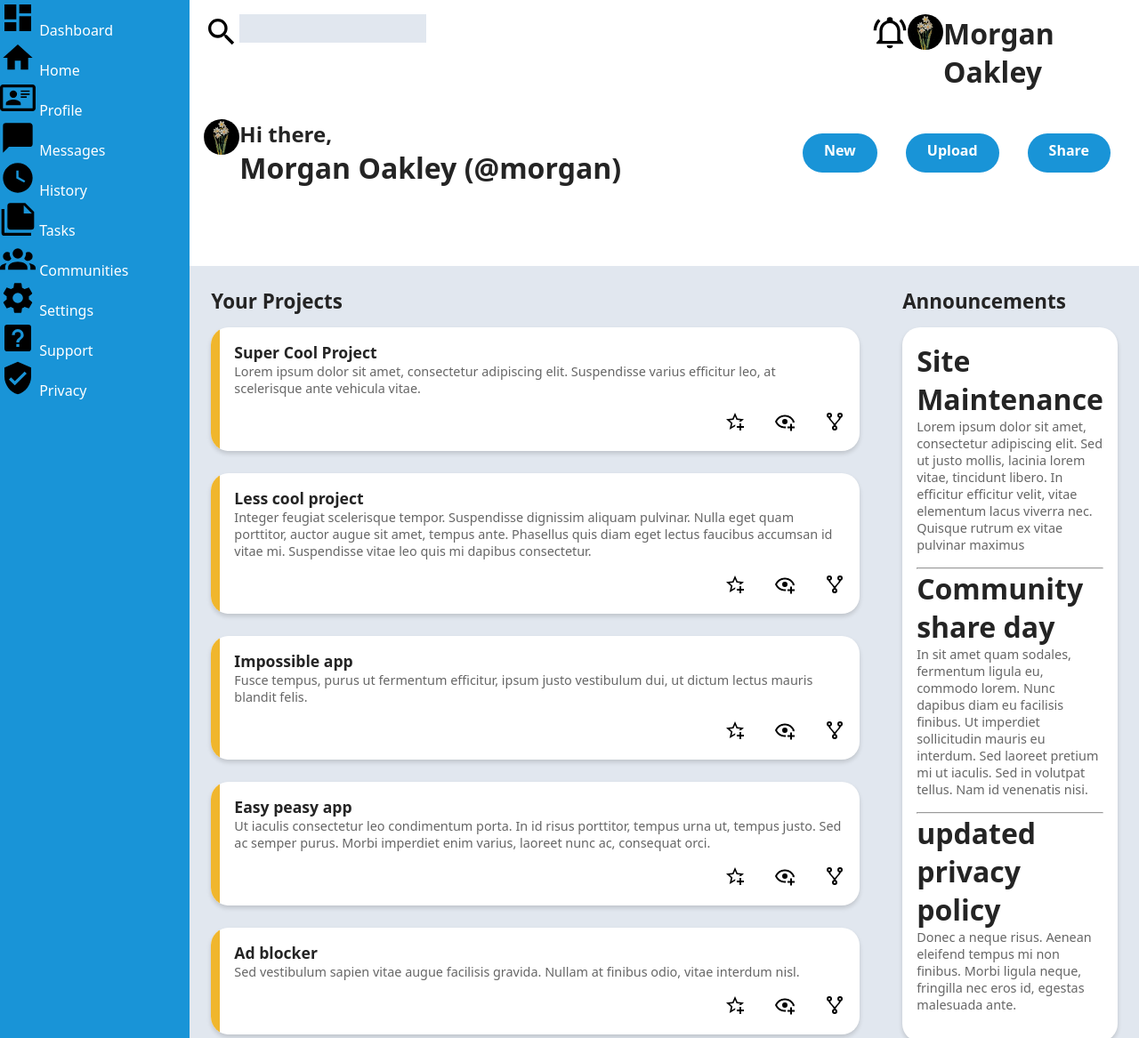
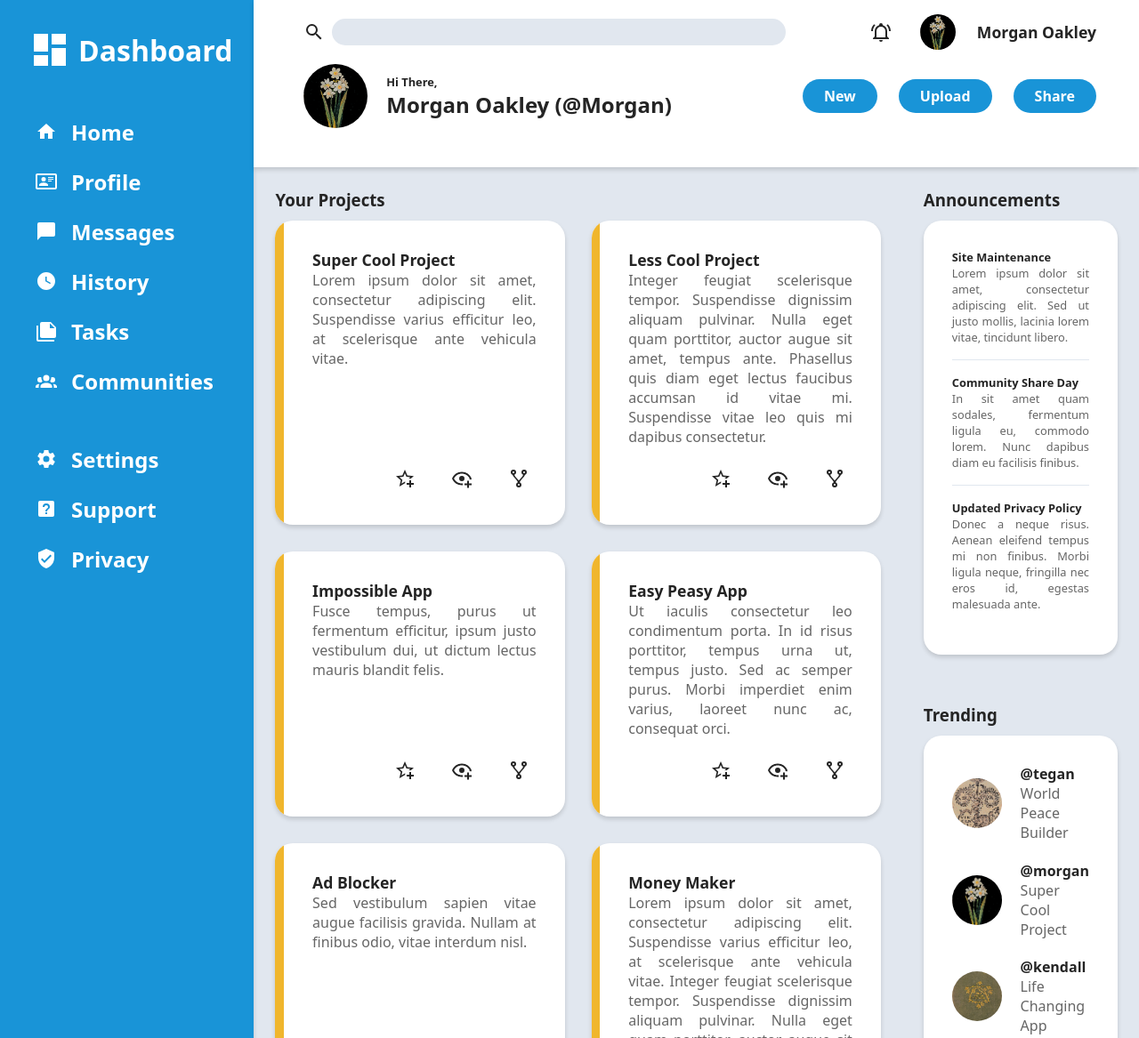
Before and after one commit to cahdmus/Admin-Dashboard-TOP, a plain HTML site: page index.html in a window 1280 px wide. Shown: the top 1167 px of the page at 89% size. Drawn offline with Linux system fonts and the light colour scheme.

Commit message:
finished css

```diff
--- a/index.html
+++ b/index.html
@@ -13,14 +13,14 @@
     <div class="header">
         <div class="nav">
             <div class="search">
-                <img src="images/magnify.svg">
-                <div class="searchbox"></div>
+                <img src="images/magnify.svg" class="logo">
+                <input type="text" id="searchbar" name="searchbar" />
             </div>
 
             <div class="profil">
-                <img src="images/bell-ring-outline.svg">
+                <img src="images/bell-ring-outline.svg" class="logo">
                 <img src="images/user icons/icon1.png" class="icon">
-                <h1>Morgan Oakley</h1>
+                <h4>Morgan Oakley</h4>
             </div>
         </div>
 
@@ -28,8 +28,8 @@
             <div class="greeting">
                 <img src="images/user icons/icon1.png" class="icon">
                 <div class="user">
-                    <h2>Hi there,</h2>
-                    <h1>Morgan Oakley (@morgan)</h1>
+                    <h5>Hi there,</h5>
+                    <h2>Morgan Oakley (@morgan)</h2>
                 </div>
             </div>
 
@@ -42,45 +42,65 @@
     </div>
 
     <div class="sidebar">
-        <div class="title"><img src="images/view-dashboard.svg"> Dashboard</div>
-        <ul class="mainLinks">
-            <li><img src="images/home.svg"> Home</li>
-            <li><img src="images/card-account-details-outline.svg"> Profile</li>
-            <li><img src="images/message.svg"> Messages</li>
-            <li><img src="images/clock-time-four.svg"> History</li>
-            <li><img src="images/note-multiple.svg"> Tasks</li>
-            <li><img src="images/account-group.svg"> Communities</li>
+        <div class="title"><img src="images/view-dashboard.svg" class="logo">
+            <h1>Dashboard</h1>
+        </div>
+        <ul id="mainLinks">
+            <li><img src="images/home.svg" class="logo">
+                <h2>Home</h2>
+            </li>
+            <li><img src="images/card-account-details-outline.svg" class="logo">
+                <h2>Profile</h2>
+            </li>
+            <li><img src="images/message.svg" class="logo">
+                <h2>Messages</h2>
+            </li>
+            <li><img src="images/clock-time-four.svg" class="logo">
+                <h2>History</h2>
+            </li>
+            <li><img src="images/note-multiple.svg" class="logo">
+                <h2>Tasks</h2>
+            </li>
+            <li><img src="images/account-group.svg" class="logo">
+                <h2>Communities</h2>
+            </li>
         </ul>
-        <ul class="settingsLinks">
-            <li><img src="images/cog.svg"> Settings</li>
-            <li><img src="images/help-box.svg"> Support</li>
-            <li><img src="images/shield-check.svg"> Privacy</li>
+        <ul id="settingsLinks">
+            <li><img src="images/cog.svg" class="logo">
+                <h2>Settings</h2>
+            </li>
+            <li><img src="images/help-box.svg" class="logo">
+                <h2>Support</h2>
+            </li>
+            <li><img src="images/shield-check.svg" class="logo">
+                <h2>Privacy</h2>
+            </li>
         </ul>
     </div>
 
     <div class="mainContent">
         <div class="projects">
-            <h1>Your Projects</h1>
+            <h3>Your Projects</h3>
             <div class="projectItems">
                 <div class="project card">
                     <div class="projectDecoration"></div>
                     <div>
-                        <h1>Super Cool Project</h1>
+                        <h4>Super Cool Project</h4>
                         <p>Lorem ipsum dolor sit amet, consectetur adipiscing elit. Suspendisse varius efficitur leo, at
                             scelerisque ante vehicula vitae.</p>
                     </div>
 
                     <ul>
-                        <li><img src="images/star-plus-outline.svg"></li>
-                        <li><img src="images/eye-plus-outline.svg"></li>
-                        <li><img src="images/source-fork.svg"></li>
+                        <li><img src="images/star-plus-outline.svg" class="logo"></li>
+                        <li><img src="images/eye-plus-outline.svg" class="logo"></li>
+                        <li><img src="images/source-fork.svg" class="logo"></li>
                     </ul>
                 </div>
 
                 <div class="project card">
                     <div class="projectDecoration"></div>
                     <div>
-                        <h1>Less cool project</h1>
+                        <h4>Less cool project</h4>
                         <p>Integer feugiat scelerisque tempor. Suspendisse dignissim
                             aliquam pulvinar. Nulla eget quam porttitor, auctor augue sit amet, tempus ante. Phasellus
                             quis diam eget lectus faucibus accumsan id vitae mi. Suspendisse vitae leo quis mi dapibus
@@ -88,127 +108,125 @@
                     </div>
 
                     <ul>
-                        <li><img src="images/star-plus-outline.svg"></li>
-                        <li><img src="images/eye-plus-outline.svg"></li>
-                        <li><img src="images/source-fork.svg"></li>
+                        <li><img src="images/star-plus-outline.svg" class="logo"></li>
+                        <li><img src="images/eye-plus-outline.svg" class="logo"></li>
+                        <li><img src="images/source-fork.svg" class="logo"></li>
                     </ul>
                 </div>
 
                 <div class="project card">
                     <div class="projectDecoration"></div>
                     <div>
-                        <h1>Impossible app</h1>
+                        <h4>Impossible app</h4>
                         <p>Fusce tempus, purus ut fermentum efficitur, ipsum justo vestibulum dui, ut
                             dictum lectus mauris blandit felis.</p>
                     </div>
 
                     <ul>
-                        <li><img src="images/star-plus-outline.svg"></li>
-                        <li><img src="images/eye-plus-outline.svg"></li>
-                        <li><img src="images/source-fork.svg"></li>
+                        <li><img src="images/star-plus-outline.svg" class="logo"></li>
+                        <li><img src="images/eye-plus-outline.svg" class="logo"></li>
+                        <li><img src="images/source-fork.svg" class="logo"></li>
                     </ul>
                 </div>
 
                 <div class="project card">
                     <div class="projectDecoration"></div>
                     <div>
-                        <h1>Easy peasy app</h1>
+                        <h4>Easy peasy app</h4>
                         <p>Ut iaculis consectetur leo condimentum porta. In id
                             risus porttitor, tempus urna ut, tempus justo. Sed ac semper purus. Morbi imperdiet enim
                             varius, laoreet nunc ac, consequat orci.</p>
                     </div>
 
                     <ul>
-                        <li><img src="images/star-plus-outline.svg"></li>
-                        <li><img src="images/eye-plus-outline.svg"></li>
-                        <li><img src="images/source-fork.svg"></li>
+                        <li><img src="images/star-plus-outline.svg" class="logo"></li>
+                        <li><img src="images/eye-plus-outline.svg" class="logo"></li>
+                        <li><img src="images/source-fork.svg" class="logo"></li>
                     </ul>
                 </div>
 
                 <div class="project card">
                     <div class="projectDecoration"></div>
                     <div>
-                        <h1>Ad blocker</h1>
+                        <h4>Ad blocker</h4>
                         <p>Sed vestibulum sapien vitae augue facilisis
                             gravida. Nullam at finibus odio, vitae interdum nisl. </p>
                     </div>
 
                     <ul>
-                        <li><img src="images/star-plus-outline.svg"></li>
-                        <li><img src="images/eye-plus-outline.svg"></li>
-                        <li><img src="images/source-fork.svg"></li>
+                        <li><img src="images/star-plus-outline.svg" class="logo"></li>
+                        <li><img src="images/eye-plus-outline.svg" class="logo"></li>
+                        <li><img src="images/source-fork.svg" class="logo"></li>
                     </ul>
                 </div>
 
                 <div class="project card">
                     <div class="projectDecoration"></div>
                     <div>
-                        <h1>money maker</h1>
+                        <h4>money maker</h4>
                         <p>Lorem ipsum dolor sit amet, consectetur adipiscing elit. Suspendisse varius efficitur leo, at
                             scelerisque ante vehicula vitae. Integer feugiat scelerisque tempor. Suspendisse dignissim
                             aliquam pulvinar. Nulla eget quam porttitor, auctor augue sit amet, tempus ante.</p>
                     </div>
 
                     <ul>
-                        <li><img src="images/star-plus-outline.svg"></li>
-                        <li><img src="images/eye-plus-outline.svg"></li>
-                        <li><img src="images/source-fork.svg"></li>
+                        <li><img src="images/star-plus-outline.svg" class="logo"></li>
+                        <li><img src="images/eye-plus-outline.svg" class="logo"></li>
+                        <li><img src="images/source-fork.svg" class="logo"></li>
                     </ul>
                 </div>
             </div>
         </div>
 
         <div class="announcements">
-            <h1>Announcements</h1>
+            <h3>Announcements</h3>
             <div class="announcementsContent card">
-                <h1>Site Maintenance</h1>
-                <p>Lorem ipsum dolor sit amet, consectetur adipiscing elit. Sed ut justo mollis, lacinia lorem vitae,
-                    tincidunt libero. In efficitur efficitur velit, vitae elementum lacus viverra nec. Quisque rutrum ex
-                    vitae pulvinar maximus</p>
+                <h5>Site Maintenance</h5>
+                <p class="small">Lorem ipsum dolor sit amet, consectetur adipiscing elit. Sed ut justo mollis, lacinia
+                    lorem vitae, tincidunt libero.</p>
                 <hr>
-                <h1>Community share day</h1>
-                <p>In sit amet quam sodales, fermentum ligula eu, commodo lorem. Nunc dapibus diam eu facilisis finibus.
-                    Ut imperdiet sollicitudin mauris eu interdum. Sed laoreet pretium mi ut iaculis. Sed in volutpat
-                    tellus. Nam id venenatis nisi. </p>
+                <h5>Community share day</h5>
+                <p class="small">In sit amet quam sodales, fermentum ligula eu, commodo lorem. Nunc dapibus diam eu
+                    facilisis finibus.</p>
                 <hr>
-                <h1>updated privacy policy</h1>
-                <p>Donec a neque risus. Aenean eleifend tempus mi non finibus. Morbi ligula neque, fringilla nec eros
-                    id, egestas malesuada ante.</p>
+                <h5>updated privacy policy</h5>
+                <p class="small">Donec a neque risus. Aenean eleifend tempus mi non finibus. Morbi ligula neque,
+                    fringilla nec eros id, egestas malesuada ante.</p>
             </div>
         </div>
 
         <div class="trending">
-            <h1>Trending</h1>
+            <h3>Trending</h3>
             <div class="trendingContent card">
                 <div class="trendingProfile">
                     <img src="images/user icons/icon2.png" class="icon">
                     <div class="userDescription">
-                        <h1>@tegan</h1>
-                        <h2>World Peace Builder</h2>
+                        <a>@tegan</a>
+                        <h6>World Peace Builder</h6>
                     </div>
                 </div>
 
                 <div class="trendingProfile">
                     <img src="images/user icons/icon1.png" class="icon">
                     <div class="userDescription">
-                        <h1>@morgan</h1>
-                        <h2>Super Cool Project</h2>
+                        <a>@morgan</a>
+                        <h6>Super Cool Project</h6>
                     </div>
                 </div>
 
                 <div class="trendingProfile">
                     <img src="images/user icons/icon3.png" class="icon">
                     <div class="userDescription">
-                        <h1>@kendall</h1>
-                        <h2>Life Changing App</h2>
+                        <a>@kendall</a>
+                        <h6>Life Changing App</h6>
                     </div>
                 </div>
 
                 <div class="trendingProfile">
                     <img src="images/user icons/icon4.png" class="icon">
                     <div class="userDescription">
-                        <h1>@alex</h1>
-                        <h2>No Traffic Maker</h2>
+                        <a>@alex</a>
+                        <h6>No Traffic Maker</h6>
                     </div>
                 </div>
             </div>
--- a/styles.css
+++ b/styles.css
@@ -36,38 +36,56 @@
     /* border: 1px dotted red; */
 }
 
-img {
-    max-width: 5vw;
-    max-height: 5vh;
-}
-
 /* LAYOUT
 ----------------------------------------------- */
 body {
     display: grid;
     grid-template: 1fr 6fr / 1fr 5fr;
+    background-color: var(--background-color);
 }
 
 /* header
 ------------------------ */
 .header {
     grid-area: 1 / 2 / span 1 / span 1;
+    z-index: 1;
+    background-color: var(--secondary-background-color);
+    padding: .5rem 3rem;
 }
 
-.header .nav, .menu {
+.nav,
+.menu {
     display: flex;
-    padding: 1rem;
     justify-content: space-between;
 }
 
-.header .profil, .greeting, .menuLinks, .search {
+.profil,
+.greeting,
+.menuLinks,
+.search {
     display: flex;
+    align-items: center;
 }
 
-.searchbox {
-    width: 250px;
-    height: 2em;
+.greeting,
+.search {
+    flex: 1;
+}
+
+.profil,
+.menuLinks {
+    justify-content: flex-end;
+    gap: 1rem;
+}
+
+#searchbar {
+    width: 80%;
+    height: 2.2em;
     background-color: var(--background-color);
+    border-radius: 15px;
+    border-style: none;
+    padding: .8rem;
+    color: var(--secondary-font-color);
 }
 
 /* sidebar
@@ -75,70 +93,98 @@ body {
 .sidebar {
     grid-area: 1 / 1 / span 2 / span 1;
     background-color: var(--accent-color);
+    display: flex;
+    flex-direction: column;
+    justify-content: flex-start;
+    gap: 2rem;
+    padding: 1.5rem;
+}
+
+.title,
+li {
+    display: flex;
+    align-items: center;
+    cursor: pointer;
+}
+
+.sidebar ul img {
+    margin: 1rem;
 }
 
 /*  main content
 ------------------------ */
 .mainContent {
     grid-area: 2 / 2 / span 1 / span 1;
-    background-color: var(--background-color);
     display: grid;
-    grid-template: 1fr 1fr / 3fr 1fr;
-    height: fit-content;
+    grid-template: fit-content(50%) fit-content(50%) / 3fr 1fr;
 }
 
-.mainContent > .projects, .announcements, .trending {
+.mainContent>.projects,
+.announcements,
+.trending {
     padding: 1.5rem;
 }
 
 /* -- projects
 ----- */
-.mainContent > .projects {
+.mainContent>.projects {
     grid-area: 1 / 1 / span 2 / span 1;
 }
 
-.mainContent > .projects > .projectItems {
+.mainContent>.projects>.projectItems {
     display: grid;
-    grid-template-columns: repeat(auto-fit, minmax(380px, 1fr));
-    gap: 25px;
+    grid-template-columns: repeat(auto-fit, minmax(300px, 1fr));
+    gap: 30px;
 }
 
-
-.mainContent > .projects > .projectItems .project {
-    display: grid;
-    grid-template: 1fr / 10px 1fr;
+.project {
+    position: relative;
+    display: flex;
+    flex-direction: column;
+    justify-content: space-between;
 }
 
-.mainContent > .projects > .projectItems .projectDecoration {
+.mainContent>.projects>.projectItems .projectDecoration {
     background-color: var(--secondary-accent-color);
-    grid-area: 1 / 1 / span 2 / span 1;
-    margin: -1rem 1rem -1rem -1rem;
+    width: .6rem;
+    height: 100%;
+    position: absolute;
+    left: 0;
+    top: 0;
 }
 
-.mainContent > .projects > .projectItems img {
+.mainContent>.projects>.projectItems img {
     width: 1.5rem;
     margin-left: 2rem;
 }
 
-.mainContent > .projects > .projectItems ul {
+.mainContent>.projects>.projectItems ul {
     display: flex;
     justify-content: flex-end;
 }
 
+
 /* -- announcements
 ----- */
-.mainContent > .announcements {
+.mainContent>.announcements {
     grid-area: 1 / 2 / span 1 / span 1;
 }
 
 /* -- trending
 ----- */
-.mainContent > .trending {
+.mainContent>.trending {
     grid-area: 2 / 2 / span 1 / span 1;
 }
 
-.mainContent > .trending > .trendingContent > .trendingProfile {
+.mainContent>.trending>.trendingContent>.trendingProfile {
     display: flex;
+    align-items: center;
+}
+
+.trendingContent {
+    display: flex;
+    flex-direction: column;
+    gap: 1.3rem;
 }
 
 
@@ -149,32 +195,118 @@ body {
     color: var(--font-color);
 }
 
-.card, .header {
-    -webkit-box-shadow: 0px 3px 5px 0px rgba(0,0,0,0.15);
-    -moz-box-shadow: 0px 3px 5px 0px rgba(0,0,0,0.15);
-    box-shadow: 0px 3px 5px 0px rgba(0,0,0,0.15);
+p {
+    color: var(--secondary-font-color);
+    font-size: 1rem;
+    padding-bottom: 1rem;
+    text-align: justify;
+}
+
+.small {
+    font-size: .8rem;
+}
+
+hr {
+    height: 1px;
+    background-color: var(--background-color);
+    border: 0;
+    margin-bottom: 1rem;
+}
+
+h1,
+h2,
+h3,
+h4,
+h5,
+h6 {
+    text-transform: capitalize;
+}
+
+h3 {
+    margin-bottom: .7rem;
+}
+
+h4 {
+    font-size: 1.1rem;
+}
+
+h5 {
+    font-size: .8rem;
+}
+
+h6 {
+    color: var(--secondary-font-color);
+    font-weight: normal;
+    font-size: 1rem;
+}
+
+a {
+    font-weight: 600;
+    cursor: pointer;
+}
+
+a:hover {
+    color: var(--secondary-accent-color);
+}
+
+.card,
+.header,
+.sidebar {
+    -webkit-box-shadow: 0px 3px 5px 0px rgba(0, 0, 0, 0.15);
+    -moz-box-shadow: 0px 3px 5px 0px rgba(0, 0, 0, 0.15);
+    box-shadow: 0px 3px 5px 0px rgba(0, 0, 0, 0.15);
 }
 
 .card {
     background-color: var(--secondary-background-color);
     border-radius: 20px;
     overflow: hidden;
-    padding: 1rem;
+    padding: 2rem;
+}
+
+.projectItems .card {
+    padding-left: calc(2rem + .6rem);
 }
 
 .icon {
     border-radius: 100%;
+    margin: .5rem;
+    width: 3.5rem;
+}
+
+.greeting>.icon {
+    width: 4.5rem;
+    margin-right: 1.3rem;
+}
+
+.profil>.icon {
+    width: 2.5rem;
+}
+
+.trendingProfile>.icon {
+    margin: 0;
+}
+
+.userDescription {
+    margin-left: 1.3rem;
 }
 
 /* header
 ------------------------ */
-.menuLinks > li {
+.menuLinks>li {
     color: var(--secondary-background-color);
     font-weight: bold;
     border-radius: 25px;
     background-color: var(--accent-color);
     padding: .5rem 1.5rem;
-    margin: 1rem;
+    margin-left: .5rem;
+}
+
+.menuLinks>li:hover {
+    -webkit-box-shadow: inset 0px 0px 10px 0px rgba(0, 0, 0, 0.15);
+    -moz-box-shadow: inset 0px 0px 10px 0px rgba(0, 0, 0, 0.15);
+    box-shadow: inset 0px 0px 10px 0px rgba(0, 0, 0, 0.15);
+    cursor: pointer;
 }
 
 /* sidebar
@@ -183,19 +315,43 @@ body {
     color: var(--secondary-background-color);
 }
 
+.sidebar h2 {
+    display: inline-block;
+    position: relative;
+}
+
+.sidebar h2::after {
+    content: '';
+    position: absolute;
+    width: 100%;
+    transform: scaleX(0);
+    height: 2px;
+    bottom: 0;
+    left: 0;
+    background-color: var(--secondary-accent-color);
+    transition: transform 0.25s ease-out;
+}
+
+.sidebar h2:hover::after {
+    transform: scaleX(1);
+}
+
 /* main content
 ------------------------ */
-.projects > h1, .announcements > h1, .trending > h1 {
-    margin-bottom: .9rem;
-    font-size: 1.4rem;
+
+
+
+.logo {
+    filter: invert(15%) sepia(9%) saturate(0%) hue-rotate(252deg) brightness(96%) contrast(102%);
+    width: 1.5rem;
+    margin: .5rem;
+    cursor: pointer;
 }
 
-.project h1 {
-    font-size: 1.1rem;
+.sidebar .logo {
+    filter: invert(100%) sepia(0%) saturate(0%) hue-rotate(134deg) brightness(100%) contrast(102%);
 }
 
-p {
-    font-size: .9rem;
-    color: var(--secondary-font-color);
-    padding-bottom: 1rem;
+.title .logo {
+    width: 3rem;
 }
```
